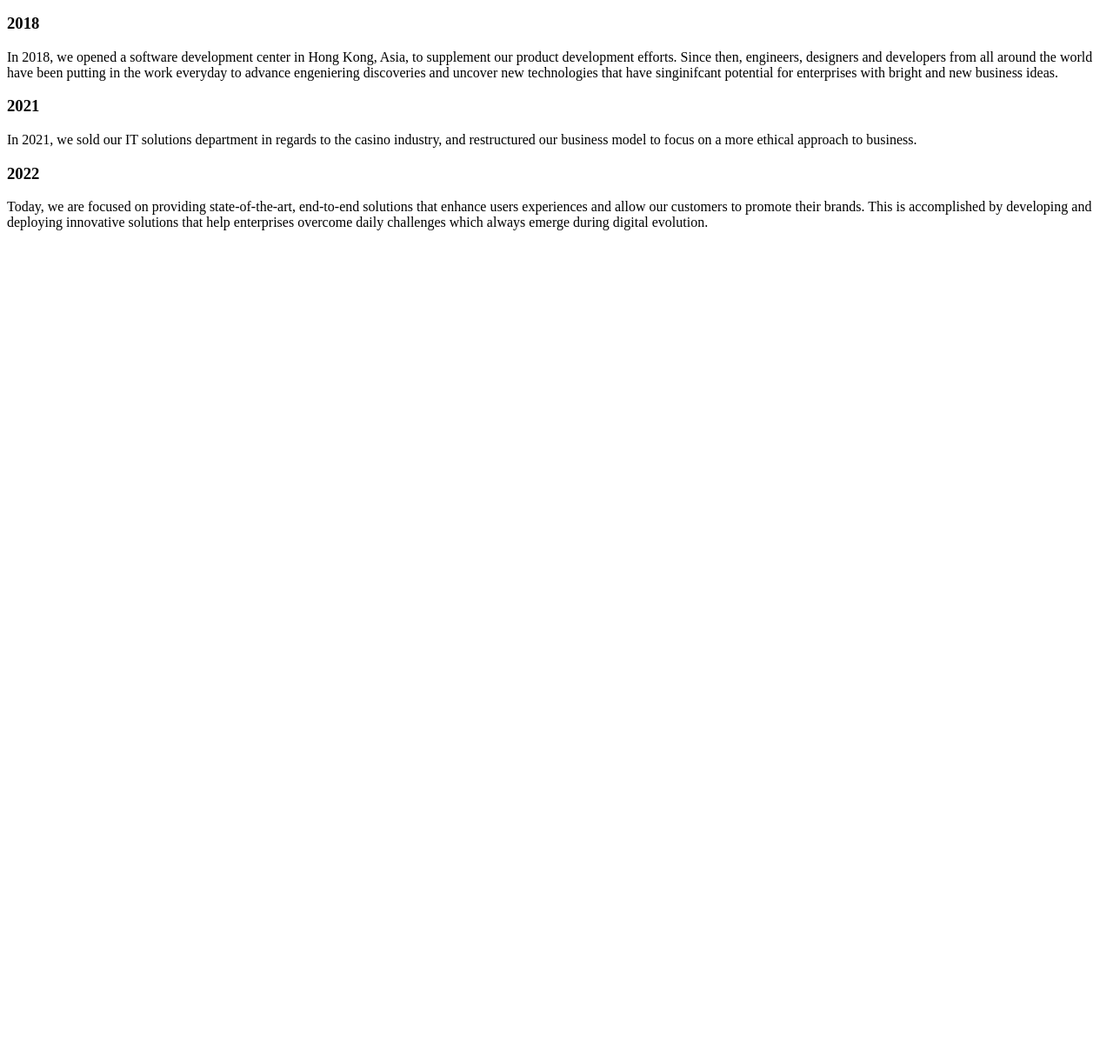
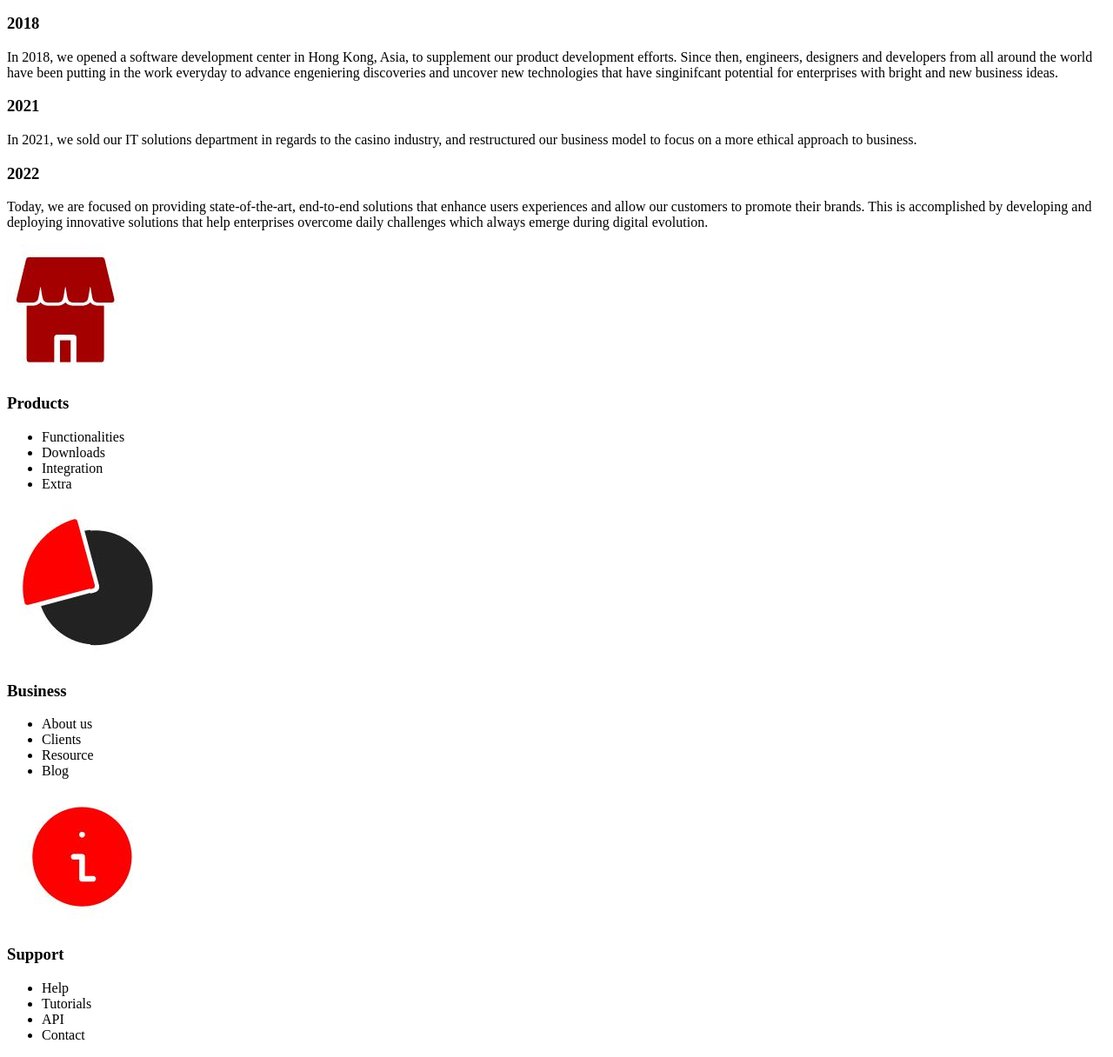
Before and after one commit to FabianDutraSilva/BaSP-A2022-Etapa-1, a plain HTML site: page index.html in a window 1280 px wide. Shown: the part 2069-3285 px from the top of the page at 87% size. Before the commit the page ends 2350 px from the top, so only its background shows below. Drawn offline with Linux system fonts and the light colour scheme.

Commit message:
add products business support banner

```diff
--- a/index.html
+++ b/index.html
@@ -157,6 +157,60 @@
             that enhance users experiences and allow our customers to promote their brands.
             This is accomplished by developing and deploying innovative solutions that help
             enterprises overcome daily challenges which always emerge during digital evolution.
-         </p>
+        </p>
+        <img src="shop.jpg" alt="shop-html">
+        <h3>
+            Products
+        </h3>
+        <ul>
+            <li>
+                Functionalities
+            </li>
+            <li>
+                Downloads
+            </li>
+            <li>
+                Integration
+            </li>
+            <li>
+                Extra
+            </li>
+        </ul>
+        <img src="circle-graph.jpg" alt="circle-graph-html">
+        <h3>
+            Business
+        </h3>
+        <ul>
+            <li>
+                About us
+            </li>
+            <li>
+                Clients
+            </li>
+            <li>
+                Resource
+            </li>
+            <li>
+                Blog
+            </li>
+        </ul>
+        <img src="info.jpg" alt="info-html">
+        <h3>
+            Support
+        </h3>
+        <ul>
+            <li>
+                Help
+            </li>
+            <li>
+                Tutorials
+            </li>
+            <li>
+                API
+            </li>
+            <li>
+                Contact
+            </li>
+        </ul>
     </body>
 </html>
```
Also changed, not shown: circle-graph.jpg (added), info.jpg (added), shop.jpg (added).
